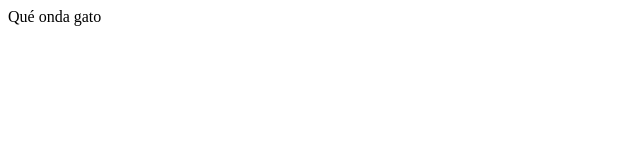
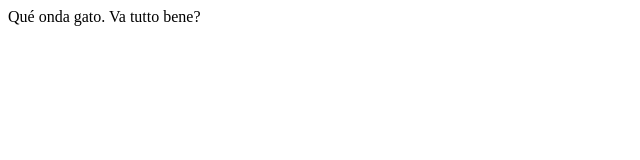
Before and after one commit to santidarock/numero0, a plain HTML site: page Index.html in a window 1280 px wide. Shown: the whole page, without its empty margins (0-640 px from the left). Drawn offline with Linux system fonts and the light colour scheme.

Commit message:
Update Index.html

```diff
--- a/Index.html
+++ b/Index.html
@@ -4,7 +4,7 @@
         <title>La movida</title>
     </head>
     <body>
-        Qué onda gato
+        Qué onda gato. Va tutto bene?
     </body>
 
 
```
